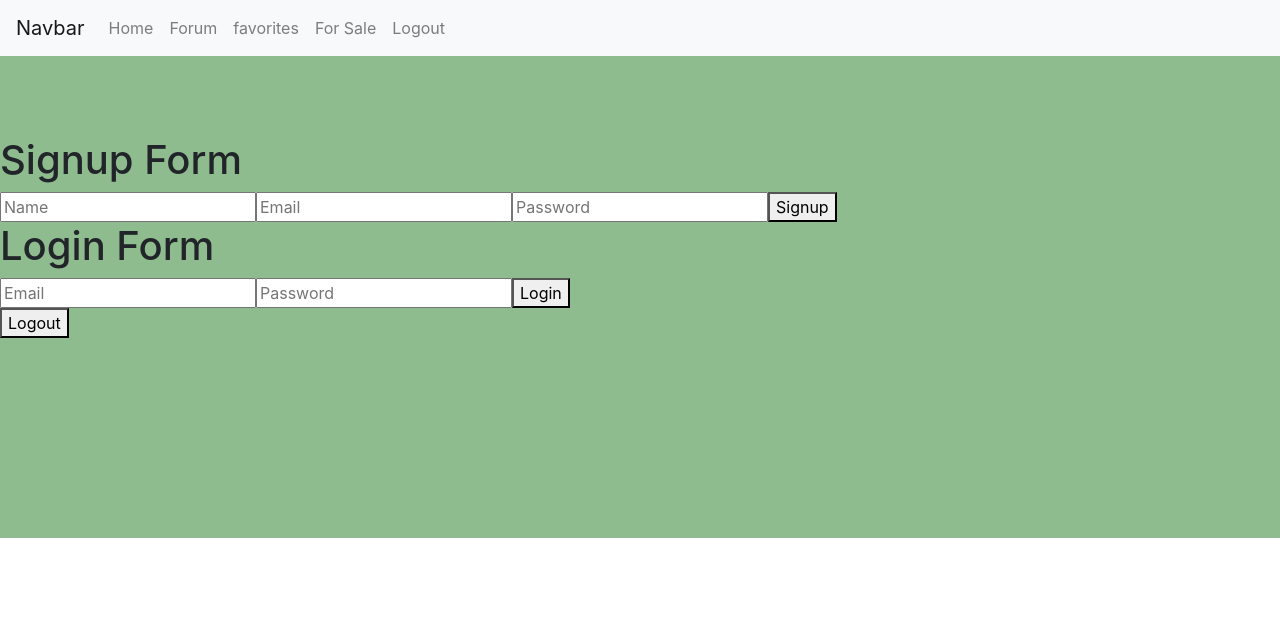
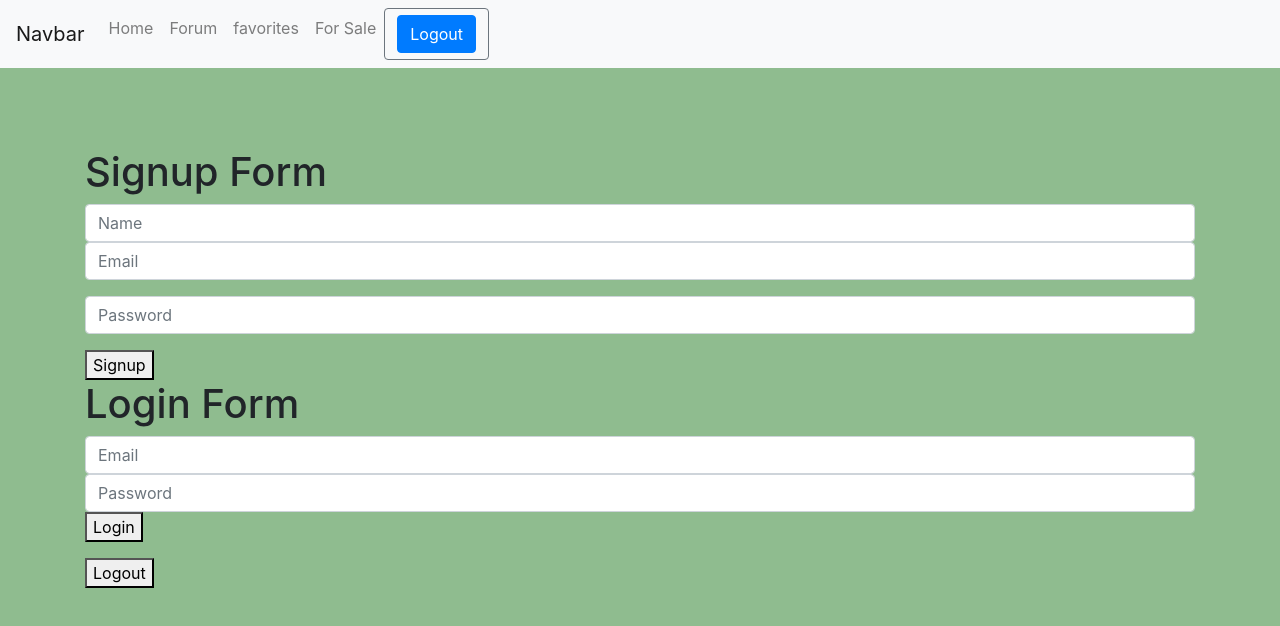
Before and after one commit to julesscheil/Local-Roots, a React (Create React App) app in the folder client/: page / in a window 1280 px wide. Shown: the top 626 px of the page. Built offline with nearby package versions, Linux system fonts and the light colour scheme.

Commit message:
added styling for login out, tranferred code to app js for logout button in nav

```diff
--- a/client/src/App.js
+++ b/client/src/App.js
@@ -1,4 +1,4 @@
-import React, { Component } from "react";
+import React, { useState } from "react";
 import { BrowserRouter as Router, Route, Switch } from "react-router-dom";
 import SaleCard from "./components/ForSaleCard/index";
 import ForumCard from "./components/ForumCard/index";
@@ -8,9 +8,27 @@ import Sale from "./Pages/forSale/index";
 import forumPosts from "./Pages/forumPosts/index";
 import Home from "./Pages/Login/index";
 import NoMatch from "./Pages/NoMatch/index"
+import API from "./utils/API";
 import "./App.css";
 
+
+
 function App() {
+
+const [name, setName] = useState("");
+const [email, setEmail] = useState("");
+const [password, setPassword] = useState("");
+
+const handleLogout = (event) => {
+  event.preventDefault();
+  API.userLogout()
+    .then((res) => console.log(res))
+    .catch((err) => console.log(err));
+  setName("");
+  setEmail("");
+  setPassword("");
+};
+
   return (
     <Router>
       <Navbar bg="light" variant="light">
@@ -20,12 +38,14 @@ function App() {
       <Nav.Link href="/forum">Forum</Nav.Link>
       <Nav.Link href="/favorites">favorites</Nav.Link>
       <Nav.Link href="/forsale">For Sale</Nav.Link>
-      <Nav.Link href="#pricing">Logout</Nav.Link>
-    </Nav>
+      <div class="btn btn-outline-secondary">
+      <Button  onClick={handleLogout}>Logout</Button>
+    </div>
     {/* <Form inline>
       <FormControl type="text" placeholder="Search" className="mr-sm-2" />
       <Button variant="outline-primary">Search</Button>
     </Form> */}
+    </Nav>
   </Navbar>
       <div className="App">
         <Switch>
@@ -34,6 +54,7 @@ function App() {
           <Route exact path="/forum" component={forumPosts} />
           <Route exact path="/favorites" component={Favorites} />
           <Route  component={NoMatch} />
+
         </Switch>
       </div>
     </Router>
--- a/client/src/Pages/Login/index.js
+++ b/client/src/Pages/Login/index.js
@@ -38,46 +38,55 @@ const Home = () => {
   };
 
   return (
-    <div>
+    <Container>
+    <div className="form-group">
       <h1>Signup Form</h1>
       <form onSubmit={handleSignup}>
-        <input
+        <input type="name" className="form-control"
           placeholder="Name"
           value={name}
           onChange={(e) => setName(e.target.value)}
         />
-        <input
+        <div className="form-group">
+        <input type="email" className="form-control"
           placeholder="Email"
           value={email}
           onChange={(e) => setEmail(e.target.value)}
         />
-        <input
+        </div>
+        <div className="form-group">
+        <input type="password" className="form-control"
           type="password"
           placeholder="Password"
           value={password}
           onChange={(e) => setPassword(e.target.value)}
         />
+        </div>
         <button type="submit">Signup</button>
       </form>
+
+
       <h1>Login Form</h1>
+      <div className="form-group">
       <form onSubmit={handleLogin}>
-        <input
+        <input type="email" className="form-control"
           placeholder="Email"
           value={email}
           onChange={(e) => setEmail(e.target.value)}
         />
-        <input
+
+        <input type="password" className="form-control"
           type="password"
           placeholder="Password"
           value={password}
           onChange={(e) => setPassword(e.target.value)}
         />
         <button type="submit">Login</button>
-      </form>
+     </form>
+     </div>
       <button onClick={handleLogout}>Logout</button>
     </div>
-
-
+      </Container>
   );
 };
 
```
